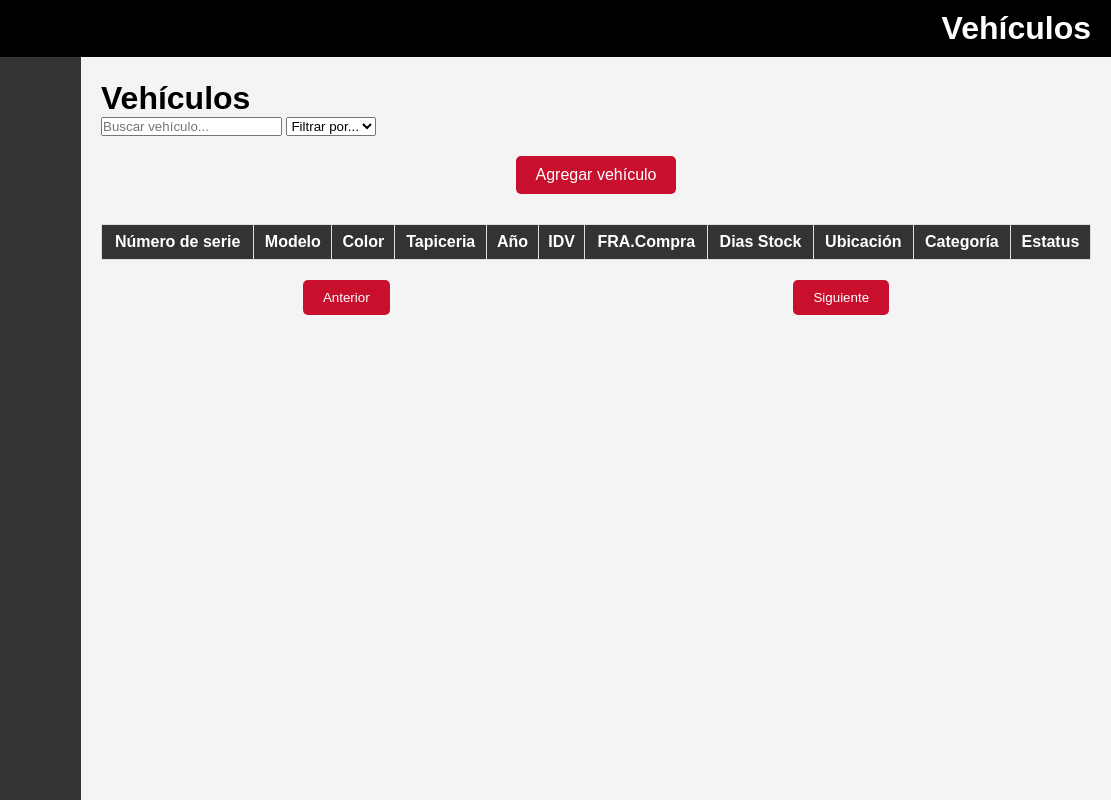
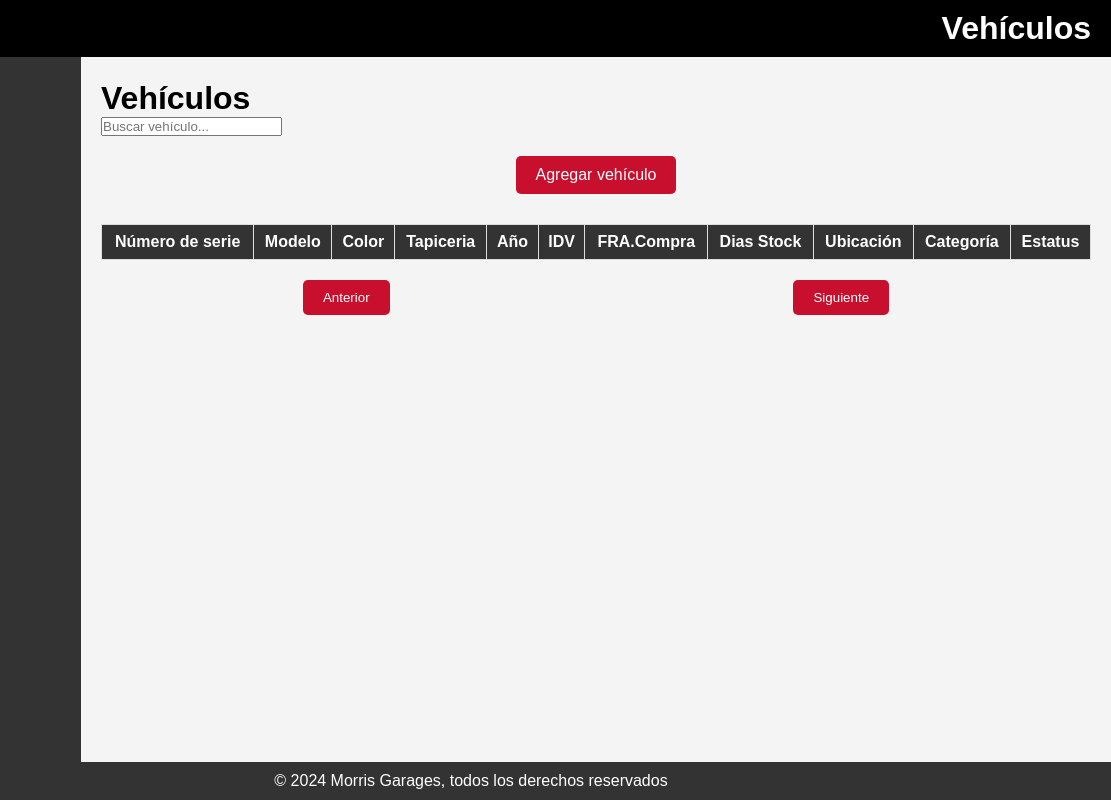
Before and after one commit to BLANK-BLINKS/MG, a plain HTML site: page web/Vehiculo.html in a window 1280 px wide. Shown: the full height of the page, 169-1280 px from the left. Drawn offline with Linux system fonts and the light colour scheme; no server answers.

Commit message:
Se eliminaron los filtros

```diff
--- a/web/Vehiculo.html
+++ b/web/Vehiculo.html
@@ -35,12 +35,6 @@
             <h1>Vehículos</h1>
             <div class="search-container">
                 <input type="text" id="buscar" placeholder="Buscar vehículo...">
-                <select id="filtrar">
-                    <option value="">Filtrar por...</option>
-                    <option value="nuevo">Nuevo</option>
-                    <option value="seminuevo">Seminuevo</option>
-                    <option value="servicio">Servicio</option>
-                </select>
 
                 <div class="button-container">
                     <a href="AgregarVehiculo.html" class="button">Agregar vehículo </a>
@@ -76,11 +70,16 @@
                     <button class="button">Siguiente</button>
                 </div>
             </div>
+        </div>
+        <div class="footer">
+            <p>© 2024 Morris Garages, todos los derechos reservados</p>
+        </div>
 
-            <script src="JS/menuDesplegable.js"></script>
-            <script src="JS/GetAllVehiculos.js"></script>
-            <script src="JS/ModificarVehiculos.js"></script>
-            <script src="JS/BuscarVehiculoMatch.js"></script>
+
+        <script src="JS/menuDesplegable.js"></script>
+        <script src="JS/GetAllVehiculos.js"></script>
+        <script src="JS/ModificarVehiculos.js"></script>
+        <script src="JS/BuscarVehiculoMatch.js"></script>
     </body>
 
 
```
